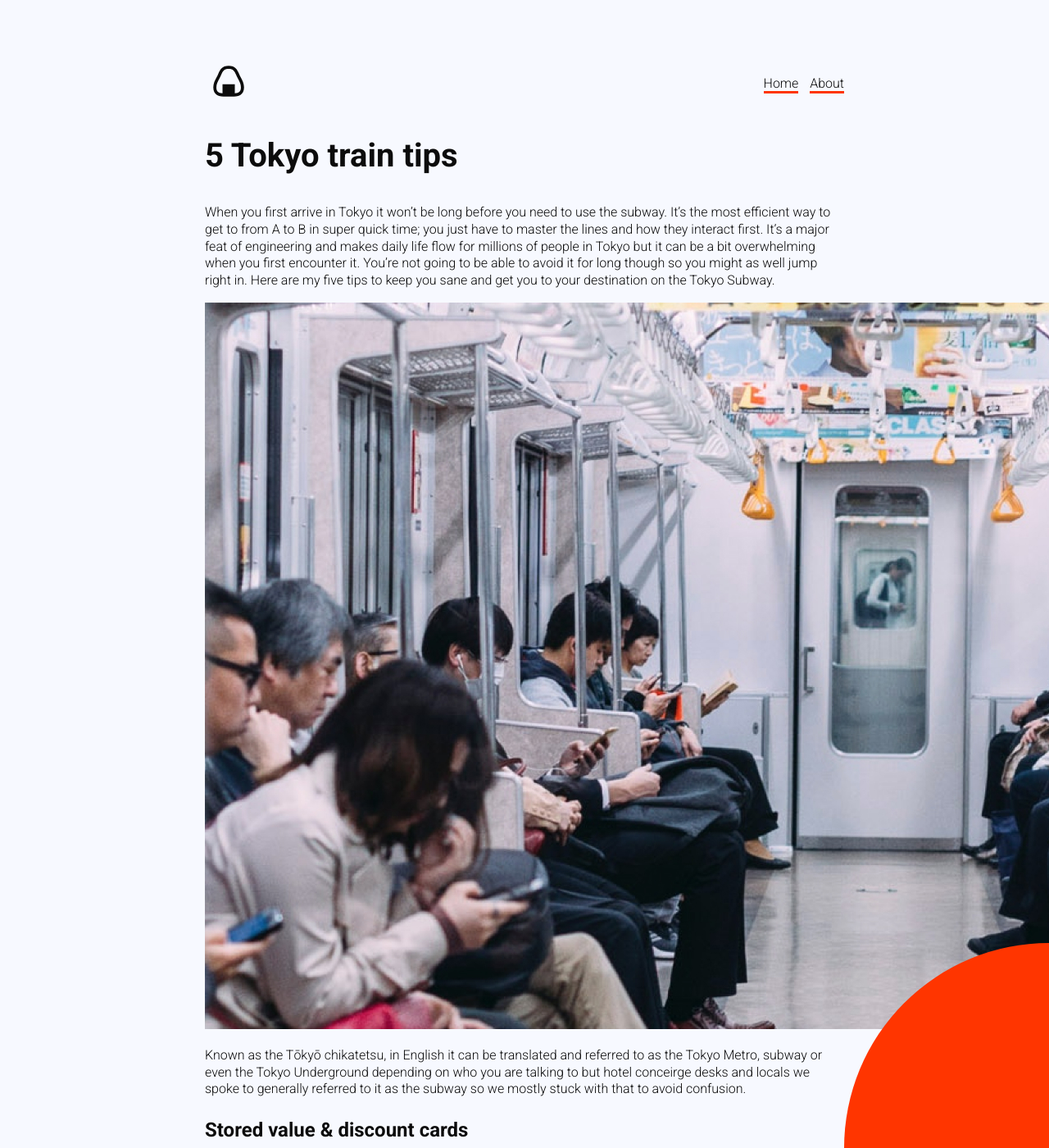
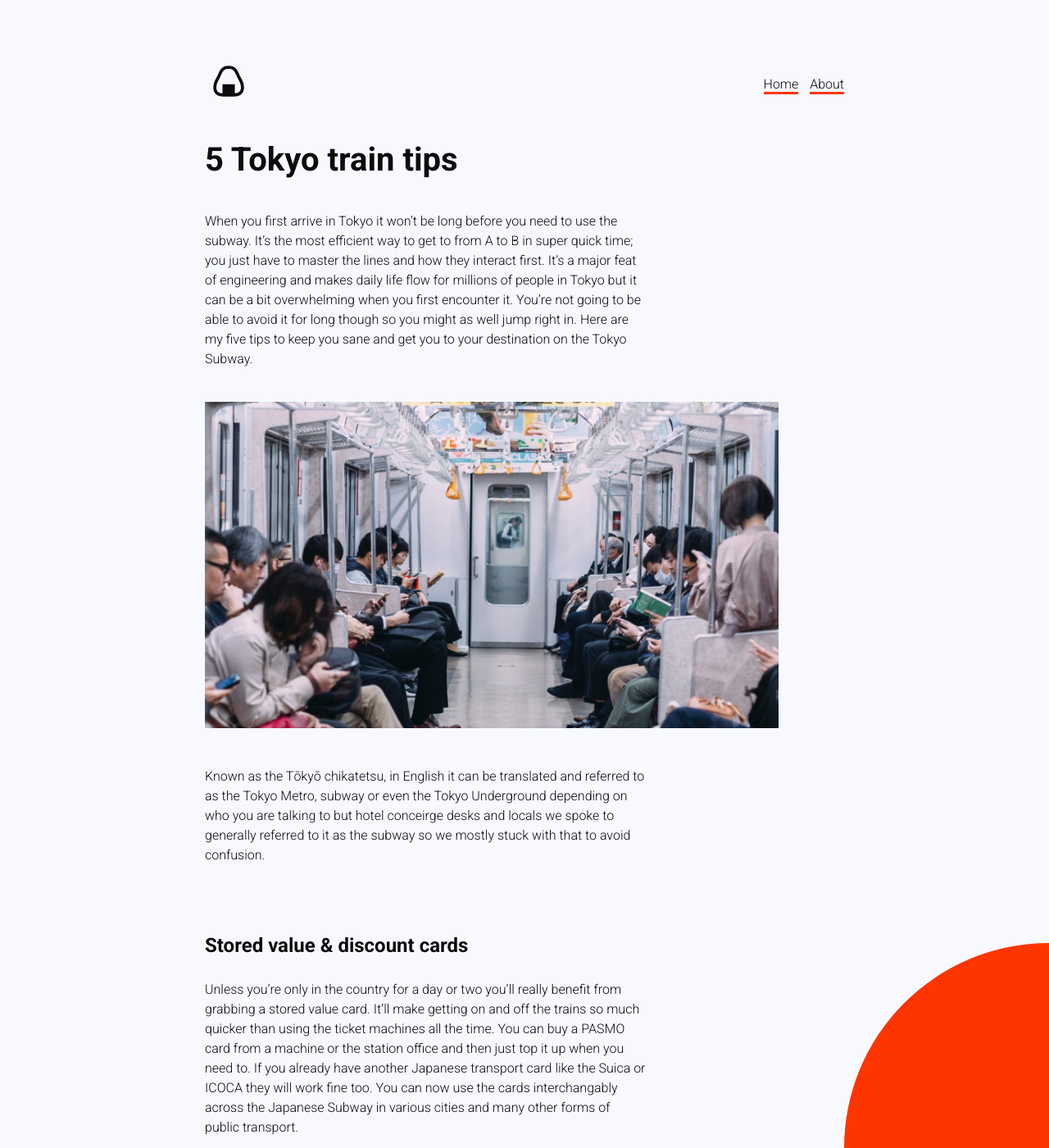
Before and after one commit to Alexcmyk/anightinjapan, a Jekyll site: the page built from _posts/2020-06-04-toyko-train-tips.markdown, in a window 1280 px wide and 1400 px high. Shown: the whole window at 82% size. Built offline with Jekyll 4.4.1, drawn with Linux system fonts in a browser that asks for light colours.

Commit message:
layout changes to blog post

```diff
--- a/_layouts/default.html
+++ b/_layouts/default.html
@@ -1,12 +1,13 @@
 <!DOCTYPE html>
 
 <head>
-
+    <meta charset="utf-8">
     <title>A Night In Japan</title>
 
     <meta name="viewport" content="width=device-width, initial-scale=1">
     <link rel="stylesheet" href="/assets/css/app.css">
 </head>
+
 <body>
     <div class="circle"></div>
     {% include header.html %}
@@ -15,4 +16,5 @@
         {{ content }}
     </section>
 </body>
+
 </html>
--- a/_layouts/post.html
+++ b/_layouts/post.html
@@ -4,4 +4,7 @@
 
 <h2>{{ page.title }}</h2>
 
-{{ content }}
+
+<div class="post">
+    {{ content }}
+</div>
--- a/assets/css/app.scss
+++ b/assets/css/app.scss
@@ -8,6 +8,10 @@
 $primaryColor: #ff3500;
 $typography: Roboto;
 
+img {
+  max-width: 100%;
+}
+
 body {
   background-color: $background;
   color: $textColor;
@@ -15,7 +19,7 @@
   max-width: 780px;
   margin: 80px auto;
   font-weight: 300;
-  line-height: 1.3;
+  line-height: 1.5;
 }
 
 h1 {
@@ -78,3 +82,18 @@
   background-color: $primaryColor;
   border-radius: 50%;
 }
+
+  div.post {
+    h3 {
+      margin-top: 80px;
+    }
+
+    p {
+      max-width: 540px;
+      margin-bottom: 40px;
+    }
+
+    img {
+      max-width: 700px;
+    }
+}
```
Lines whose indentation alone changed are shown as unchanged.
